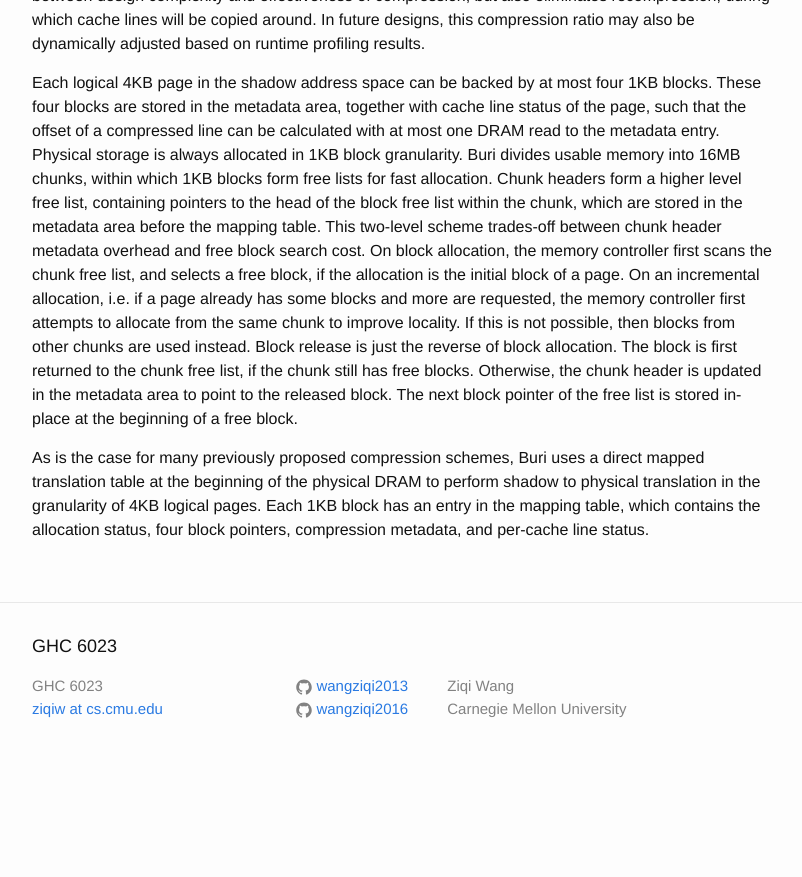
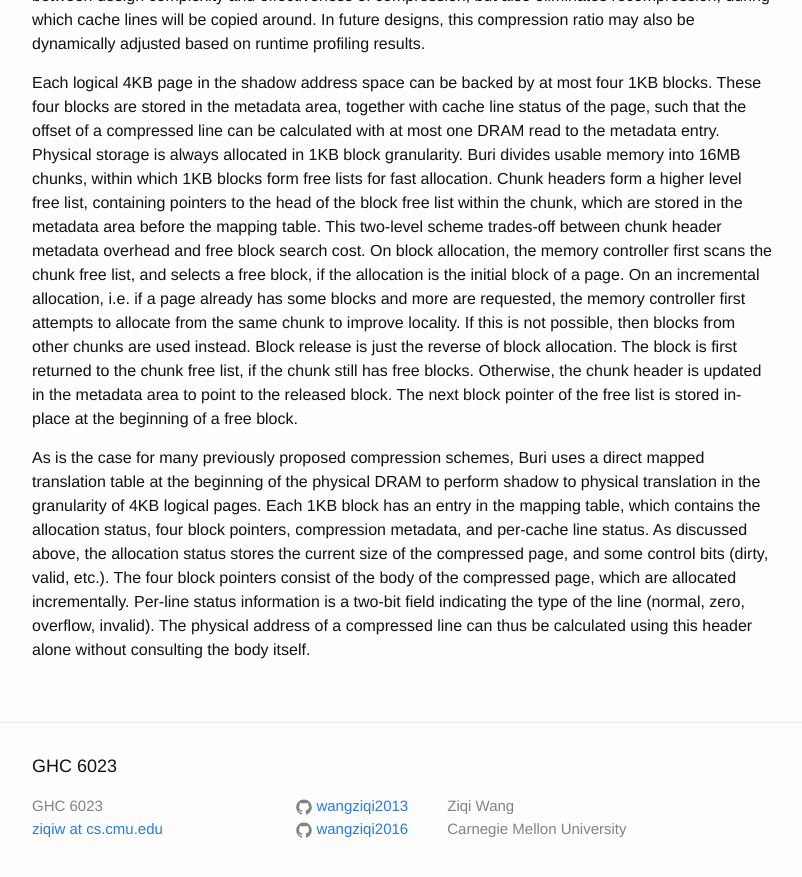
Before and after one commit to wangziqi2013/wangziqi2013.github.io, a Jekyll site: the page built from _posts/2020-07-16-buri.markdown, in a window 1280 px wide and 900 px high, scrolled down 2227 px. Shown: the top 877 px of the window, without its empty margins (238-1040 px from the left). Built offline with Jekyll 4.4.1, drawn with Linux system fonts in a browser that asks for light colours; before the commit the page ends 3007 px from its top, so only the background shows below that.

Commit message:
Finish metadata

```diff
--- a/_posts/2020-07-16-buri.markdown
+++ b/_posts/2020-07-16-buri.markdown
@@ -102,4 +102,8 @@ The next block pointer of the free list is stored in-place at the beginning of a
 As is the case for many previously proposed compression schemes, Buri uses a direct mapped translation table at the
 beginning of the physical DRAM to perform shadow to physical translation in the granularity of 4KB logical pages.
 Each 1KB block has an entry in the mapping table, which contains the allocation status, four block pointers,
-compression metadata, and per-cache line status.
+compression metadata, and per-cache line status. As discussed above, the allocation status stores the current size
+of the compressed page, and some control bits (dirty, valid, etc.). The four block pointers consist of the body of
+the compressed page, which are allocated incrementally. Per-line status information is a two-bit field indicating
+the type of the line (normal, zero, overflow, invalid). The physical address of a compressed line can thus be calculated
+using this header alone without consulting the body itself.
```
